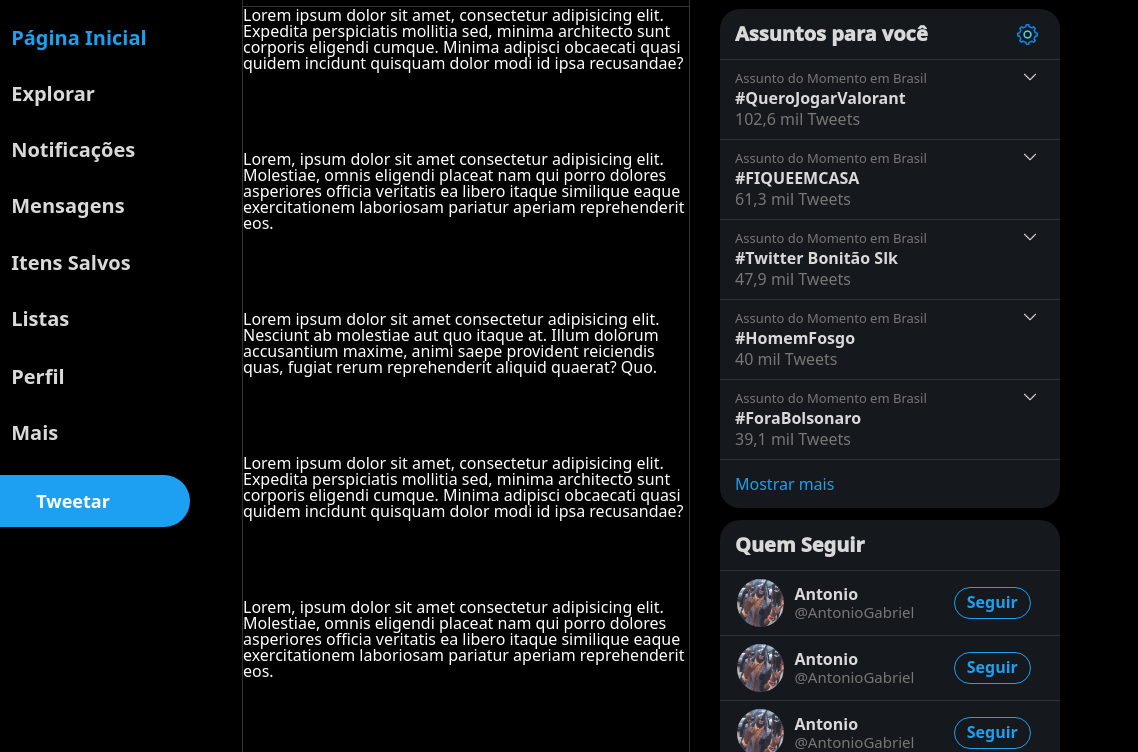
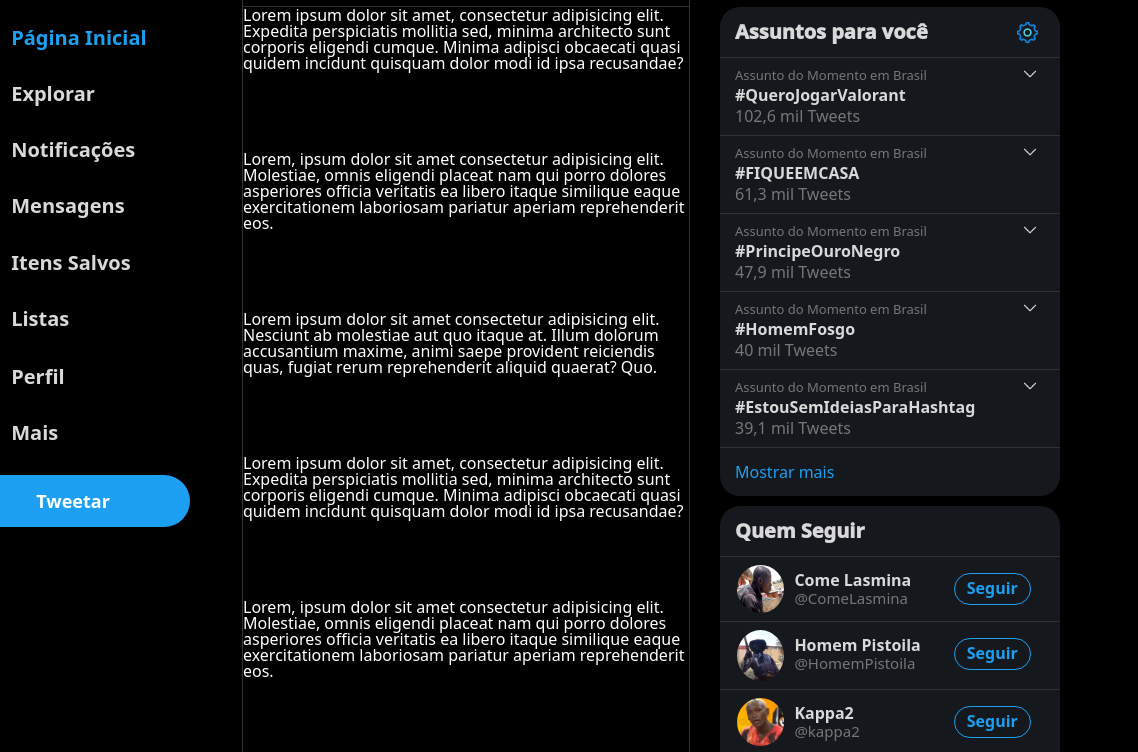
Before and after one commit to AntonioGSC/Twitter-Page, a plain HTML site: page index.html in a window 1280 px wide. Shown: the part 48-800 px from the top of the page, 142-1280 px from the left. Drawn offline with Linux system fonts and the light colour scheme.

Commit message:
Finishing fixed menus

```diff
--- a/index.html
+++ b/index.html
@@ -136,7 +136,7 @@
                         <article class="assunto-momento">
                             <div class="conteudo-assunto">
                                 <p class="titulo-article-assunto">Assunto do Momento em Brasil</p>
-                                <p class="nome-article-assunto">#Twitter Bonitão Slk</p>
+                                <p class="nome-article-assunto">#PrincipeOuroNegro</p>
                                 <p class="quantidade-tweets">47,9 mil Tweets</p>
                             </div>
                             <div class="assunto-arrow">
@@ -156,7 +156,7 @@
                         <article class="assunto-momento">
                             <div class="conteudo-assunto">
                                 <p class="titulo-article-assunto">Assunto do Momento em Brasil</p>
-                                <p class="nome-article-assunto">#ForaBolsonaro</p>
+                                <p class="nome-article-assunto">#EstouSemIdeiasParaHashtag</p>
                                 <p class="quantidade-tweets">39,1 mil Tweets</p>
                             </div>
                             <div class="assunto-arrow">
@@ -175,11 +175,11 @@
                         </div>
                         <article class="pessoas-seguir">
                             <div class="foto-seguir">
-                                <img src="img/perfil.png">
+                                <img src="img/HomemLasmina.PNG">
                             </div>
                             <div class="texto-seguir">
-                                <p>Antonio</p>
-                                <p class="pessoa-arroba">@AntonioGabriel</p>
+                                <p>Come Lasmina</p>
+                                <p class="pessoa-arroba">@ComeLasmina</p>
                             </div>
                             <div class="botao-seguir">
                                 <button class="seguir-button">
@@ -189,11 +189,11 @@
                         </article>
                         <article class="pessoas-seguir">
                             <div class="foto-seguir">
-                                <img src="img/perfil.png">
+                                <img src="img/HomemPistoila.PNG">
                             </div>
                             <div class="texto-seguir">
-                                <p>Antonio</p>
-                                <p class="pessoa-arroba">@AntonioGabriel</p>
+                                <p>Homem Pistoila</p>
+                                <p class="pessoa-arroba">@HomemPistoila</p>
                             </div>
                             <div class="botao-seguir">
                                 <button class="seguir-button">
@@ -203,11 +203,11 @@
                         </article>
                         <article class="pessoas-seguir">
                             <div class="foto-seguir">
-                                <img src="img/perfil.png">
+                                <img src="img/Kappadois.PNG">
                             </div>
                             <div class="texto-seguir">
-                                <p>Antonio</p>
-                                <p class="pessoa-arroba">@AntonioGabriel</p>
+                                <p>Kappa2</p>
+                                <p class="pessoa-arroba">@kappa2</p>
                             </div>
                             <div class="botao-seguir">
                                 <button class="seguir-button">
--- a/styles/style.css
+++ b/styles/style.css
@@ -229,7 +229,7 @@ input{
 .assuntos-e-seguir{
     color: #d9d9d9;
     background-color: #15181c;
-    margin: 12px 0px;
+    margin: 10px 0px;
     width: 340px;
     border-radius: 20px;
 }
@@ -254,7 +254,7 @@ input{
 .assunto-momento{
     display: flex;
     justify-content: space-between;
-    padding: 2px 15px;
+    padding: 1px 15px;
     border-bottom: 1px solid #2f3336;
 }
 
```
Also changed, not shown: img/HomemLasmina.PNG (added), img/HomemPistoila.PNG (added), img/Kappadois.PNG (added).
